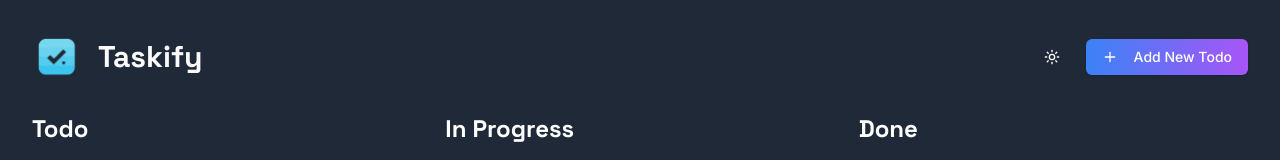
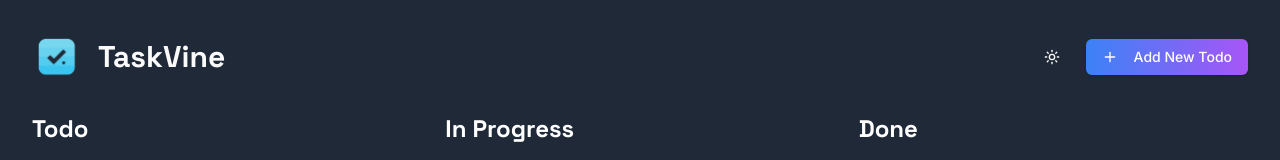
Before and after one commit to Bekione/task_vine, a Next.js app: page / in a window 1280 px wide. Shown: the top 160 px of the page. Built offline with nearby package versions, Linux system fonts and the light colour scheme.

Commit message:
Update application branding from 'Taskify' to 'TaskVine' in layout and page components for consistency

```diff
--- a/app/layout.tsx
+++ b/app/layout.tsx
@@ -19,7 +19,7 @@ export const viewport = {
 }
 
 export const metadata = {
-  title: 'Taskify',
+  title: 'TaskVine',
   description: 'A modern todo application for managing your tasks efficiently',
   manifest: '/site.webmanifest',
   icons: {
@@ -35,11 +35,11 @@ export const metadata = {
   appleWebApp: {
     capable: true,
     statusBarStyle: 'default',
-    title: 'Taskify',
+    title: 'TaskVine',
   },
   other: {
     'mobile-web-app-capable': 'yes',
-    'application-name': 'Taskify',
+    'application-name': 'TaskVine',
   },
 }
 
--- a/app/page.tsx
+++ b/app/page.tsx
@@ -72,7 +72,7 @@ function TodoContent() {
             height={50}
             className="rounded-lg"
           />
-          <h1 className="text-3xl font-space font-bold text-foreground">Taskify</h1>
+          <h1 className="text-3xl font-space font-bold text-foreground">TaskVine</h1>
         </div>
         <div className="flex items-center gap-4">
           <ThemeToggle />
```
